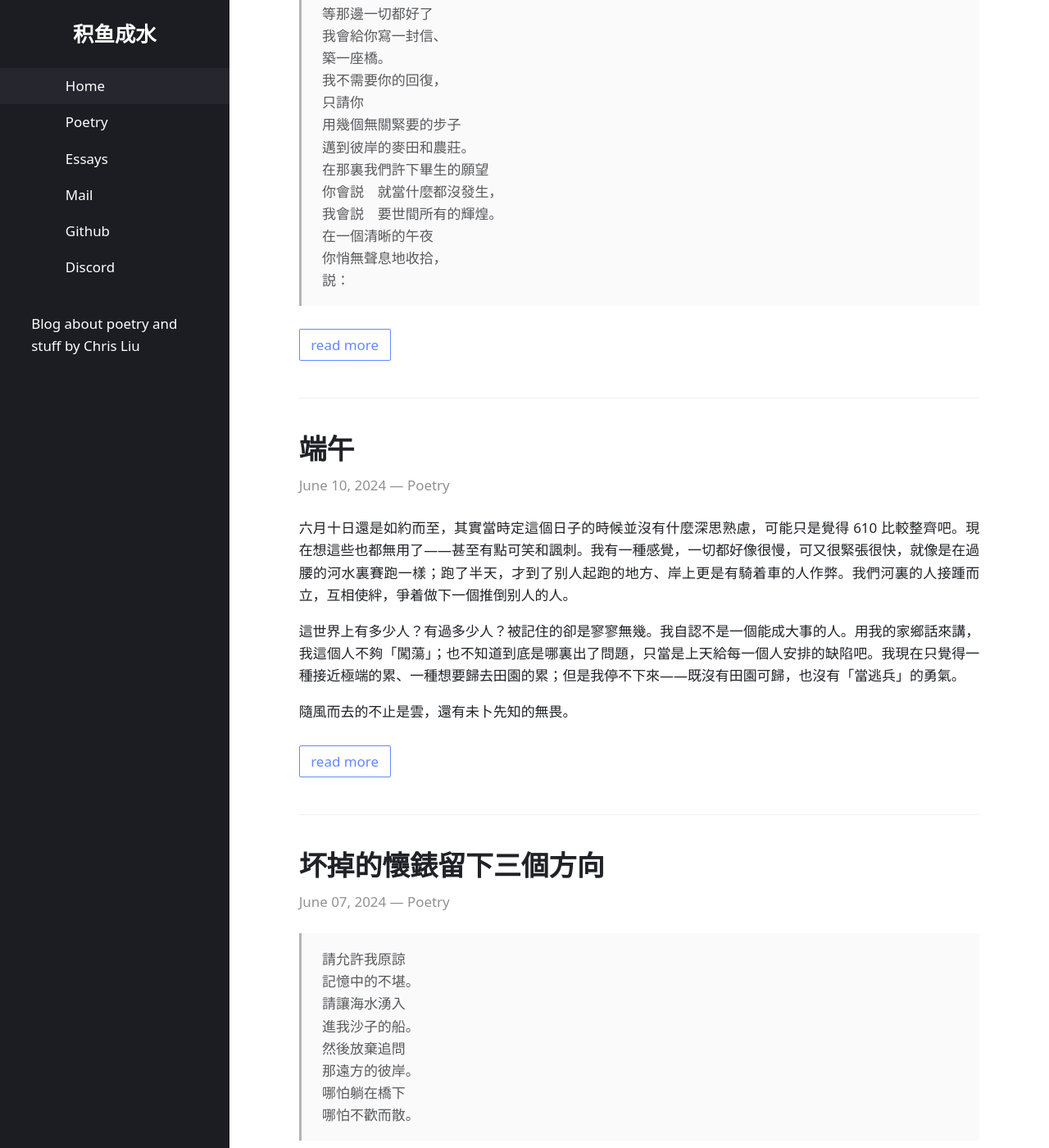
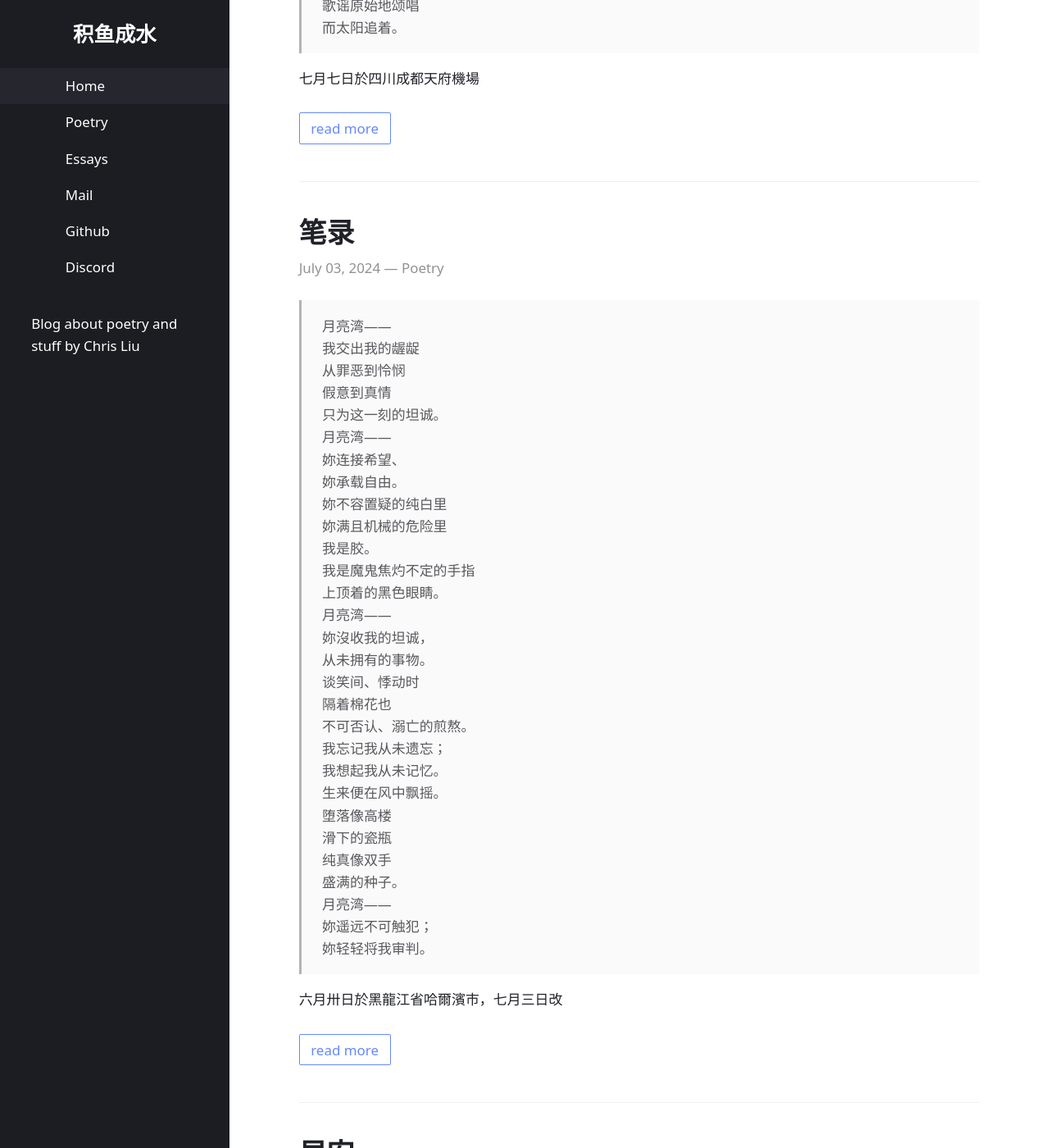
Before and after one commit to chris-zy-liu/chris-zy-liu.github.io, a Jekyll site: the page built from index.html, in a window 1280 px wide and 1400 px high, scrolled down 832 px. Shown: the whole window at 82% size. Built offline with Jekyll 4.4.1, drawn with Linux system fonts in a browser that asks for light colours; some of the changed text lies outside the part shown.

Commit message:
script update

```diff
--- /dev/null
+++ b/_posts/2024-07-03-moonbay.md
@@ -0,0 +1,8 @@
+---
+title: 笔录
+layout: post
+categories: Poetry
+---
+>月亮湾——<br>我交出我的龌龊<br>从罪恶到怜悯<br>假意到真情<br>只为这一刻的坦诚。<br>月亮湾——<br>妳连接希望、<br>妳承载自由。<br>妳不容置疑的纯白里<br>妳满且机械的危险里<br>我是胶。<br>我是魔鬼焦灼不定的手指<br>上顶着的黑色眼睛。<br>月亮湾——<br>妳沒收我的坦诚，<br>从未拥有的事物。<br>谈笑间、悸动时<br>隔着棉花也<br>不可否认、溺亡的煎熬。<br>我忘记我从未遗忘；<br>我想起我从未记忆。<br>生来便在风中飘摇。<br>堕落像高楼<br>滑下的瓷瓶<br>纯真像双手<br>盛满的种子。<br>月亮湾——<br>妳遥远不可触犯；<br>妳轻轻将我审判。
+
+六月卅日於黑龍江省哈爾濱市，七月三日改
--- /dev/null
+++ b/_posts/2024-07-07-bus.md
@@ -0,0 +1,8 @@
+---
+title: 摆渡
+layout: post
+categories: Poetry
+---
+>其实你也明晓<br>每晚<br>最古老的悲剧<br>在你与西方、月出<br>的交叉点<br>那里是索求<br>是欲望<br>是天真<br>是宿命与表演。<br>泥土村庄里一位姑娘望着<br>歌谣原始地颂唱<br>而太阳追着。
+
+七月七日於四川成都天府機場
```
Also changed, not shown: _posts/.obsidian/workspace.json (+20 -8 lines), _posts/2024-07-15-journey.md (added, +8 -0 lines).
